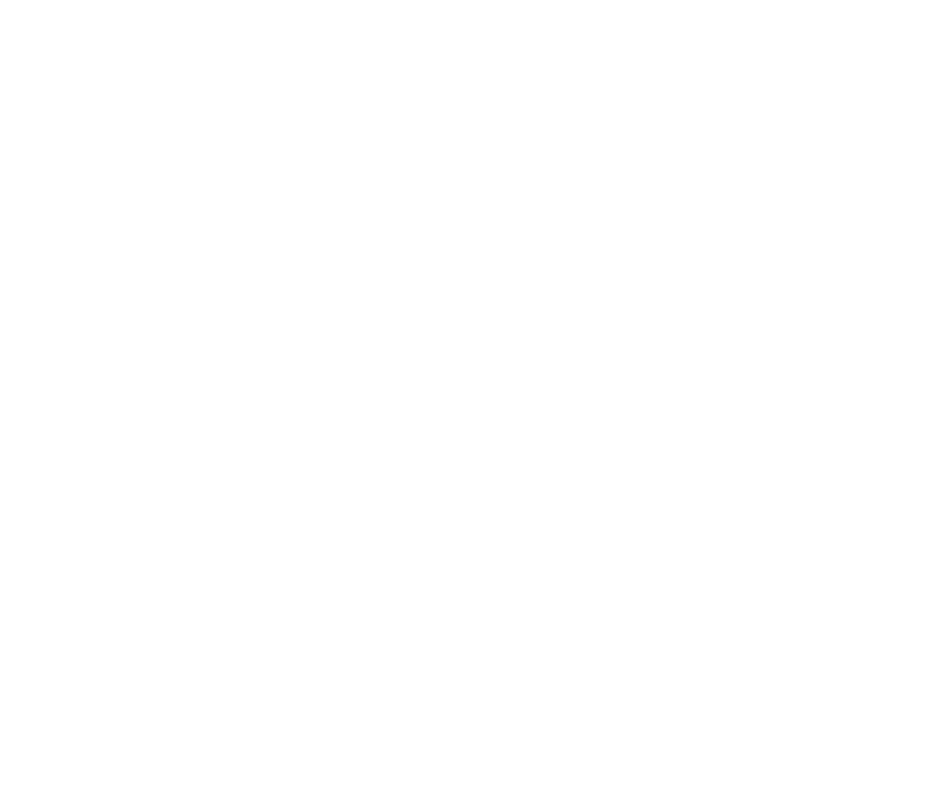
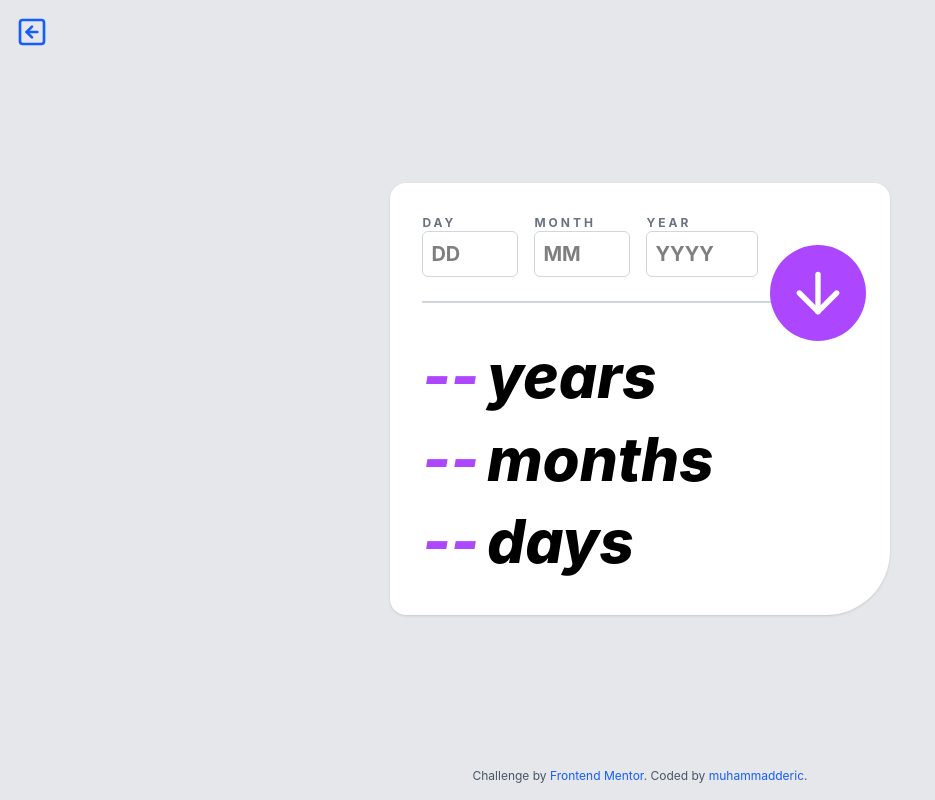
Before and after one commit to muhammadderic/deric-frontendmentor, a React (Vite) app: page /junior/age-calc in a window 1280 px wide. Before the commit this address had no page. Shown: the whole page, without its empty margins (0-935 px from the left). Built offline with nearby package versions, Linux system fonts and the light colour scheme.

Commit message:
add new junior chanllenge: age-calculator

```diff
--- a/src/App.tsx
+++ b/src/App.tsx
@@ -5,6 +5,7 @@
 
 import Home from "@pages/Home"
 import QRCode from "@challenges/newbie/qr-code-component/QRCode"
+import AgeCalculator from "@challenges/junior/age-calculator/AgeCalculator"
 
 function App() {
   return (
@@ -13,6 +14,9 @@
 
       {/* Newbie Challenges */}
       <Route path="/newbie/qr-code" element={<QRCode />} />
+
+      {/* Junior Challenges */}
+      <Route path="/junior/age-calc" element={<AgeCalculator />} />
     </Routes>
   )
 }
--- /dev/null
+++ b/src/challenges/junior/age-calculator/AgeCalculator.tsx
@@ -0,0 +1,187 @@
+import { useState } from "react";
+import { ArrowDown } from "lucide-react";
+
+import { BackButton } from "@components/BackButton";
+import { MDericAttribution } from "@components/MDericAttribution";
+
+export default function AgeCalculator() {
+  const [day, setDay] = useState("");
+  const [month, setMonth] = useState("");
+  const [year, setYear] = useState("");
+
+  const [errorDay, setErrorDay] = useState(false);
+  const [errorMonth, setErrorMonth] = useState(false);
+  const [errorYear, setErrorYear] = useState(false);
+
+  const [age, setAge] = useState({ years: "--", months: "--", days: "--" });
+
+  const handleSubmit = (e: React.FormEvent) => {
+    e.preventDefault();
+    // reset errors
+    setErrorDay(false);
+    setErrorMonth(false);
+    setErrorYear(false);
+
+    const d = parseInt(day);
+    const m = parseInt(month);
+    const y = parseInt(year);
+
+    let valid = true;
+
+    if (!(d >= 1 && d <= 31)) {
+      setErrorDay(true);
+      valid = false;
+    }
+    if (!(m >= 1 && m <= 12)) {
+      setErrorMonth(true);
+      valid = false;
+    }
+    if (!(y >= 1 && y <= new Date().getFullYear())) {
+      setErrorYear(true);
+      valid = false;
+    }
+
+    if (!valid) return;
+
+    // calculate age
+    const today = new Date();
+    let calcYear = today.getFullYear() - y;
+    let calcMonth = today.getMonth() + 1 - m;
+    let calcDay = today.getDate() - d;
+
+    if (calcDay < 0) {
+      calcDay += new Date(today.getFullYear(), today.getMonth(), 0).getDate();
+      calcMonth--;
+    }
+    if (calcMonth < 0) {
+      calcMonth += 12;
+      calcYear--;
+    }
+
+    setAge({
+      years: calcYear.toString(),
+      months: calcMonth.toString(),
+      days: calcDay.toString(),
+    });
+  };
+
+  return (
+    <div className="min-h-screen flex flex-col justify-between bg-gray-200 font-sans p-4">
+      <div>
+        <BackButton to="/" />
+      </div>
+
+      <div className="w-full flex flex-col items-center justify-center">
+        <div className="w-[90%] md:w-[60%] lg:w-[40%] bg-white p-8 rounded-2xl rounded-br-[4rem] shadow">
+          {/* Form */}
+          <form
+            onSubmit={handleSubmit}
+            className="flex flex-col md:flex-row justify-between border-b-2 border-gray-300 pb-6"
+          >
+            <div className="flex gap-4">
+              {/* Day */}
+              <div className="flex flex-col">
+                <label
+                  htmlFor="day"
+                  className={`text-xs font-bold tracking-[3px] ${errorDay ? "text-red-500" : "text-gray-500"
+                    }`}
+                >
+                  DAY
+                </label>
+                <input
+                  type="number"
+                  id="day"
+                  placeholder="DD"
+                  value={day}
+                  onChange={(e) => setDay(e.target.value)}
+                  className={`w-20 sm:w-24 p-2 text-xl font-bold rounded-md border ${errorDay ? "border-red-500" : "border-gray-300"
+                    } focus:outline-none focus:border-purple-500`}
+                />
+                {errorDay && (
+                  <p className="text-red-500 text-xs mt-1">Must be a valid day</p>
+                )}
+              </div>
+
+              {/* Month */}
+              <div className="flex flex-col">
+                <label
+                  htmlFor="month"
+                  className={`text-xs font-bold tracking-[3px] ${errorMonth ? "text-red-500" : "text-gray-500"
+                    }`}
+                >
+                  MONTH
+                </label>
+                <input
+                  type="number"
+                  id="month"
+                  placeholder="MM"
+                  value={month}
+                  onChange={(e) => setMonth(e.target.value)}
+                  className={`w-20 sm:w-24 p-2 text-xl font-bold rounded-md border ${errorMonth ? "border-red-500" : "border-gray-300"
+                    } focus:outline-none focus:border-purple-500`}
+                />
+                {errorMonth && (
+                  <p className="text-red-500 text-xs mt-1">
+                    Must be a valid month
+                  </p>
+                )}
+              </div>
+
+              {/* Year */}
+              <div className="flex flex-col">
+                <label
+                  htmlFor="year"
+                  className={`text-xs font-bold tracking-[3px] ${errorYear ? "text-red-500" : "text-gray-500"
+                    }`}
+                >
+                  YEAR
+                </label>
+                <input
+                  type="number"
+                  id="year"
+                  placeholder="YYYY"
+                  value={year}
+                  onChange={(e) => setYear(e.target.value)}
+                  className={`w-24 sm:w-28 p-2 text-xl font-bold rounded-md border ${errorYear ? "border-red-500" : "border-gray-300"
+                    } focus:outline-none focus:border-purple-500`}
+                />
+                {errorYear && (
+                  <p className="text-red-500 text-xs mt-1">Must be a valid year</p>
+                )}
+              </div>
+            </div>
+
+            {/* Submit button */}
+            <div className="relative mt-6 md:mt-0 md:w-20 flex justify-center">
+              <button
+                type="submit"
+                className="cursor-pointer absolute -bottom-8 md:-bottom-16 bg-purple-500 hover:bg-purple-700 p-4 rounded-full transition text-white"
+              >
+                <ArrowDown size={64} />
+              </button>
+            </div>
+          </form>
+
+          {/* Show Age */}
+          <div className="mt-8 text-5xl md:text-6xl font-extrabold italic leading-snug">
+            <div className="flex">
+              <p className="text-purple-500">{age.years}</p>
+              <p className="ml-2">years</p>
+            </div>
+            <div className="flex">
+              <p className="text-purple-500">{age.months}</p>
+              <p className="ml-2">months</p>
+            </div>
+            <div className="flex">
+              <p className="text-purple-500">{age.days}</p>
+              <p className="ml-2">days</p>
+            </div>
+          </div>
+        </div>
+      </div>
+
+      {/* Attribution */}
+      <MDericAttribution />
+    </div>
+  );
+}
--- a/src/challenges/newbie/qr-code-component/QRCode.tsx
+++ b/src/challenges/newbie/qr-code-component/QRCode.tsx
@@ -1,7 +1,7 @@
 import qrCodeImg from "./image-qr-code.png";
 
-import { BackButton } from "./components/BackButton";
-import { MDericAttribution } from "./components/MDericAttribution";
+import { BackButton } from "@components/BackButton";
+import { MDericAttribution } from "@components/MDericAttribution";
 
 export default function QRCode() {
   return (
--- a/src/constants/challenges.ts
+++ b/src/constants/challenges.ts
@@ -4,4 +4,7 @@
   newbie: [
     { title: "QR Code", path: "/newbie/qr-code" },
   ],
+  junior: [
+    { title: "Age Calculator", path: "/junior/age-calc" },
+  ],
 };
```
Also changed, not shown: src/components/BackButton.tsx (renamed from src/challenges/newbie/qr-code-component/components/BackButton.tsx), src/components/MDericAttribution.tsx (renamed from src/challenges/newbie/qr-code-component/components/MDericAttribution.tsx).
